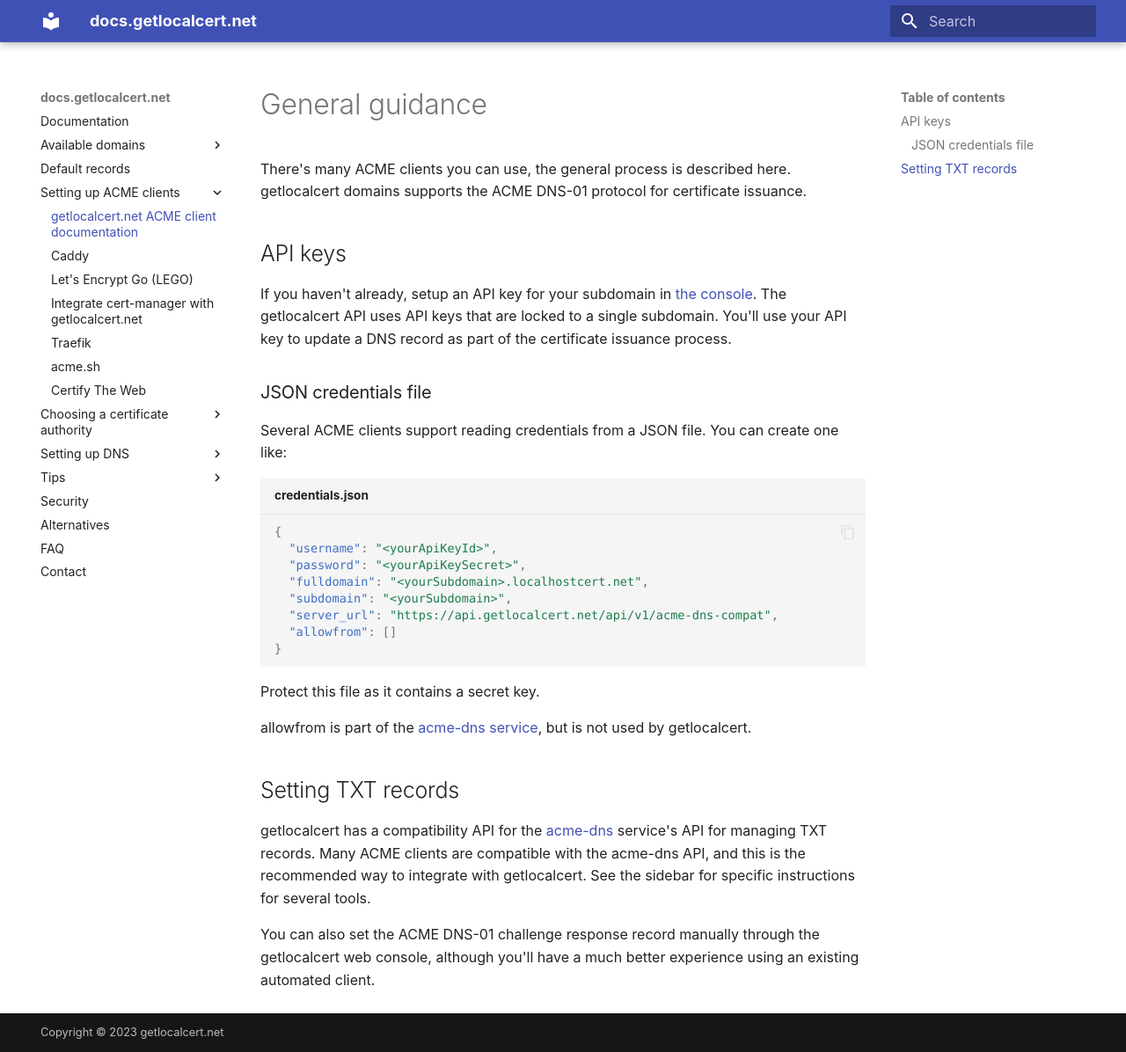
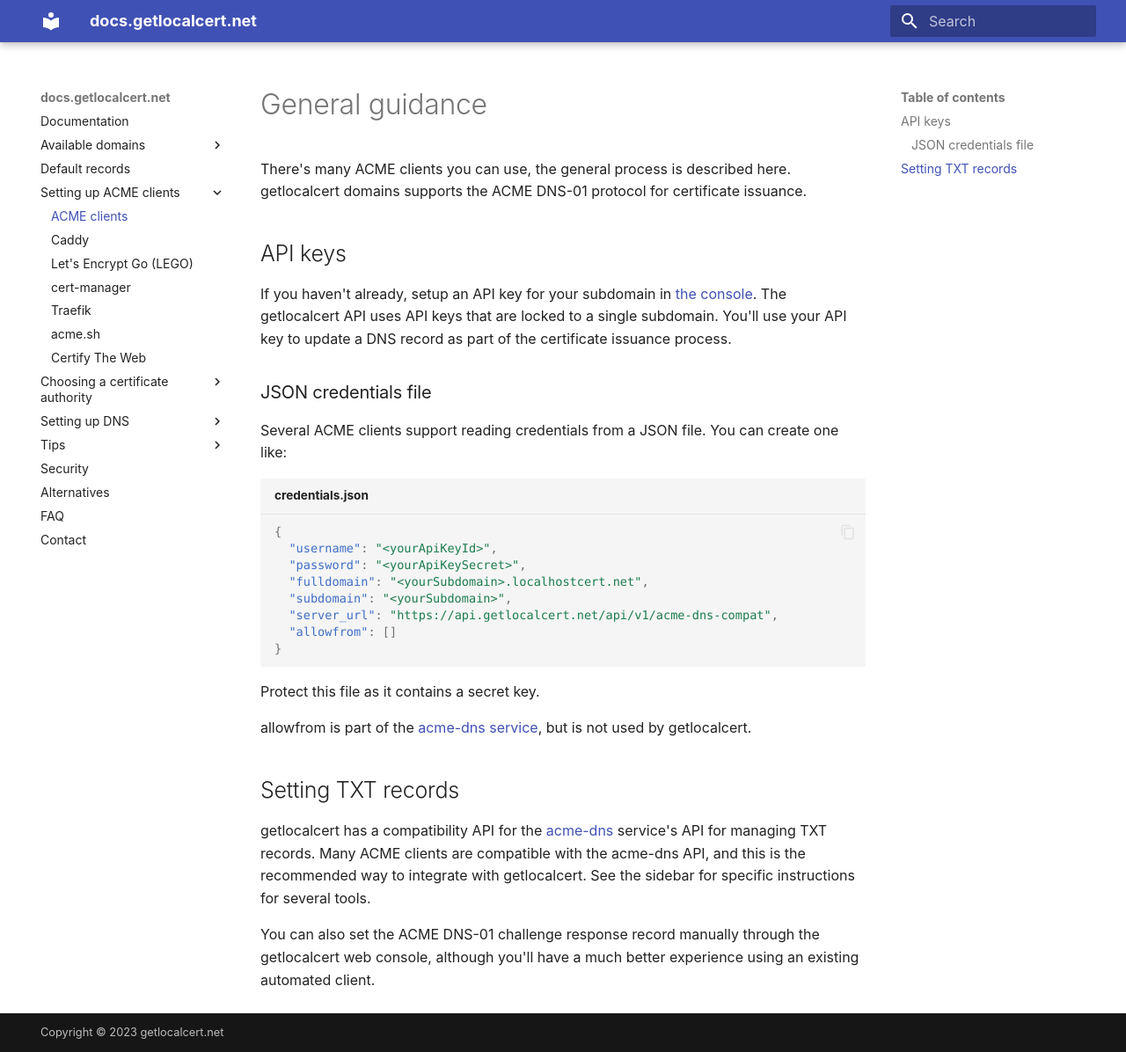
Before and after one commit to getlocalcert/docs, an MkDocs documentation site: the page built from website/docs/acme-clients/index.md, in a window 1280 px wide and 1196 px high. Shown: the whole window at 88% size. Built offline with MkDocs 1.6.1 and Material for MkDocs 9.7.7, drawn with Linux system fonts in a browser that asks for light colours.

Commit message:
Shorter titles

```diff
--- a/website/docs/acme-clients/cert-manager.md
+++ b/website/docs/acme-clients/cert-manager.md
@@ -1,5 +1,5 @@
 ---
-title: Integrate cert-manager with getlocalcert.net
+title: cert-manager
 summary: How to integrate cert-manager with getlocalcert.net
 ---
 
--- a/website/docs/acme-clients/index.md
+++ b/website/docs/acme-clients/index.md
@@ -1,5 +1,5 @@
 ---
-title: getlocalcert.net ACME client documentation
+title: ACME clients
 summary: How to configure ACME clients for getlocalcert.net
 ---
 
```
